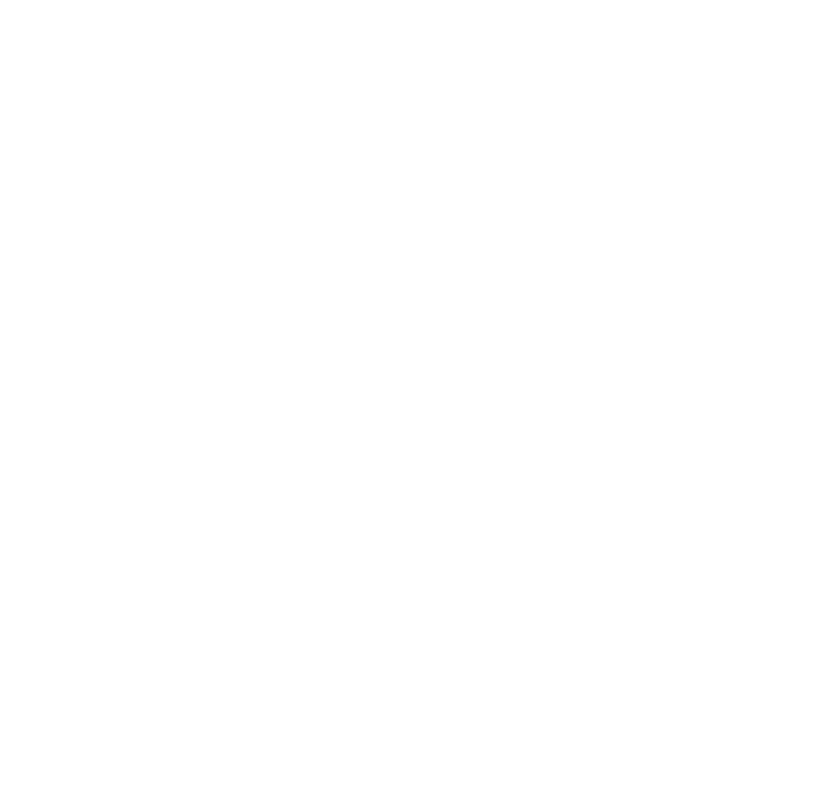
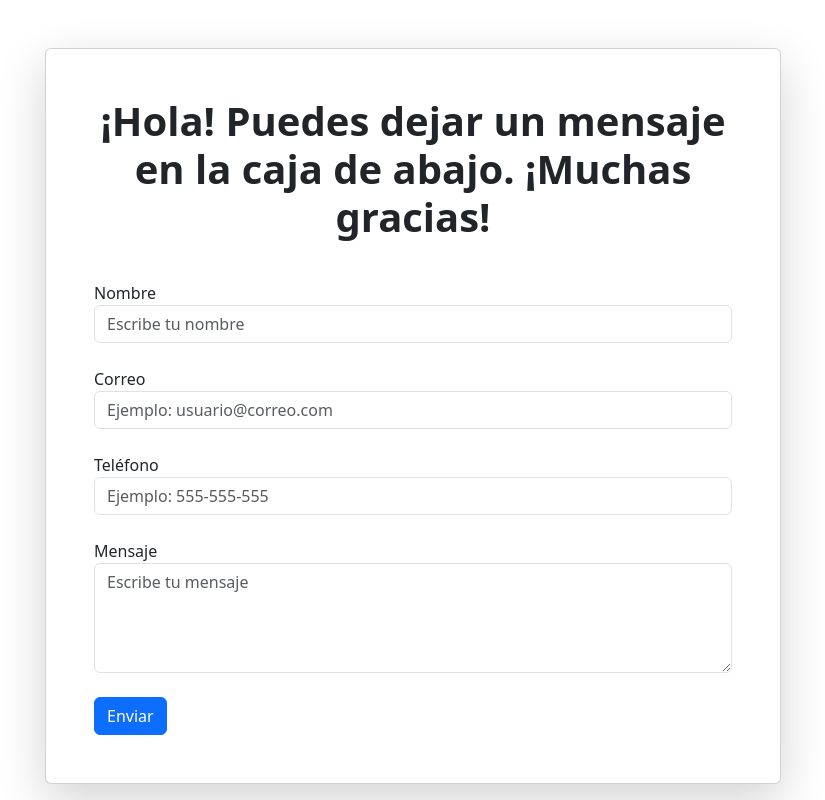
Before and after one commit to Wstov/Portafolio_Personal, a website: page view/form.html in a window 1280 px wide. Shown: the whole page, without its empty margins (227-1052 px from the left). Drawn offline with nearby package versions, Linux system fonts and the light colour scheme.

Commit message:
Formulario
Se crea el formulario y se le da estilo

```diff
--- a/css/styles.css
+++ b/css/styles.css
@@ -14,11 +14,11 @@
     font-weight: bold;
 }
 
-.section-space{
+.section-space {
     margin-bottom: 80px;
 }
 
-.main{
+.main {
     margin-top: 140px;
 }
 
@@ -124,3 +124,18 @@
         border-color: transparent #f5f5f5 transparent transparent;
     }
 }
+
+/* FORMULARIO */
+.espacio{
+    margin-top: 2.5rem;
+}
+
+.form-group {
+    margin-bottom: 1.5rem;
+}
+
+.card-title {
+    font-weight: 700;
+    font-size: 2.5rem;
+    margin-bottom: 2rem;
+}
--- a/view/form.html
+++ b/view/form.html
@@ -1,13 +1,67 @@
 <!DOCTYPE html>
 <html lang="en">
+
 <head>
     <meta charset="UTF-8">
     <meta name="viewport" content="width=device-width, initial-scale=1.0">
-    <title>Document</title>
+    <link rel="stylesheet" href="../css/styles.css">
+    <link rel="stylesheet" href="../node_modules/bootstrap/dist/css/bootstrap.css">
+    <link rel="stylesheet" href="../node_modules/bootstrap/dist/js/bootstrap.js">
+    <title>Gustavo Marín Developer</title>
 </head>
+
 <body>
-    <form action="">
 
-    </form>
+    <div class="container mt-5">
+        <div class="row justify-content-center">
+            <div class="col-lg-8">
+                <div class="card shadow-lg">
+                    <div class="card-body p-5">
+                        <!-- Título centrado -->
+                        <h2 class="card-title text-center ">¡Hola! Puedes dejar un mensaje en la caja de abajo. ¡Muchas
+                            gracias!</h2>
+
+                        <form class="espacio">
+                            <!-- Campo de Nombre -->
+                            <div class="form-group">
+                                <label for="nombre">Nombre</label>
+                                <input type="text" class="form-control" id="nombre" placeholder="Escribe tu nombre">
+                            </div>
+
+                            <!-- Campo de Correo -->
+                            <div class="form-group">
+                                <label for="correo">Correo</label>
+                                <input type="email" class="form-control" id="correo"
+                                    placeholder="Ejemplo: usuario@correo.com">
+                            </div>
+
+                            <!-- Campo de Teléfono -->
+                            <div class="form-group">
+                                <label for="telefono">Teléfono</label>
+                                <input type="tel" class="form-control" id="telefono" placeholder="Ejemplo: 555-555-555">
+                            </div>
+
+                            <!-- Campo de Mensaje -->
+                            <div class="form-group">
+                                <label for="mensaje">Mensaje</label>
+                                <textarea class="form-control" id="mensaje" rows="4"
+                                    placeholder="Escribe tu mensaje"></textarea>
+                            </div>
+
+                            <!-- Botón de Enviar -->
+                            <button type="submit" class="btn btn-primary btn-block">Enviar</button>
+                        </form>
+                    </div>
+                </div>
+            </div>
+        </div>
+    </div>
+
+    <!-- Scripts de Bootstrap -->
+    <script src="https://code.jquery.com/jquery-3.5.1.slim.min.js"></script>
+    <script src="https://cdn.jsdelivr.net/npm/@popperjs/core@2.9.3/dist/umd/popper.min.js"></script>
+    <script src="https://stackpath.bootstrapcdn.com/bootstrap/4.5.2/js/bootstrap.min.js"></script>
+
 </body>
+
 </html>
```
Also changed, not shown: index.html (+16 -6 lines).
